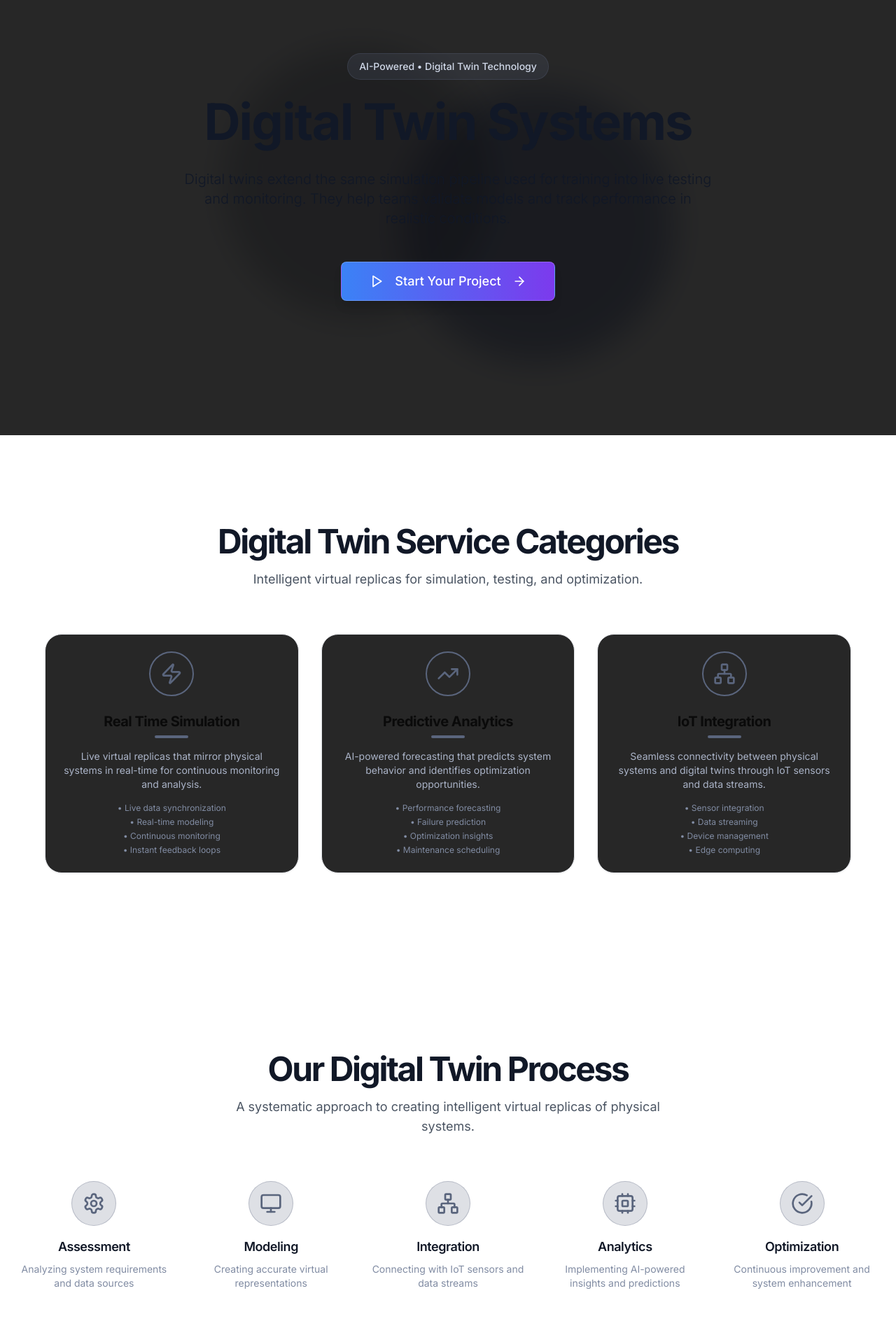
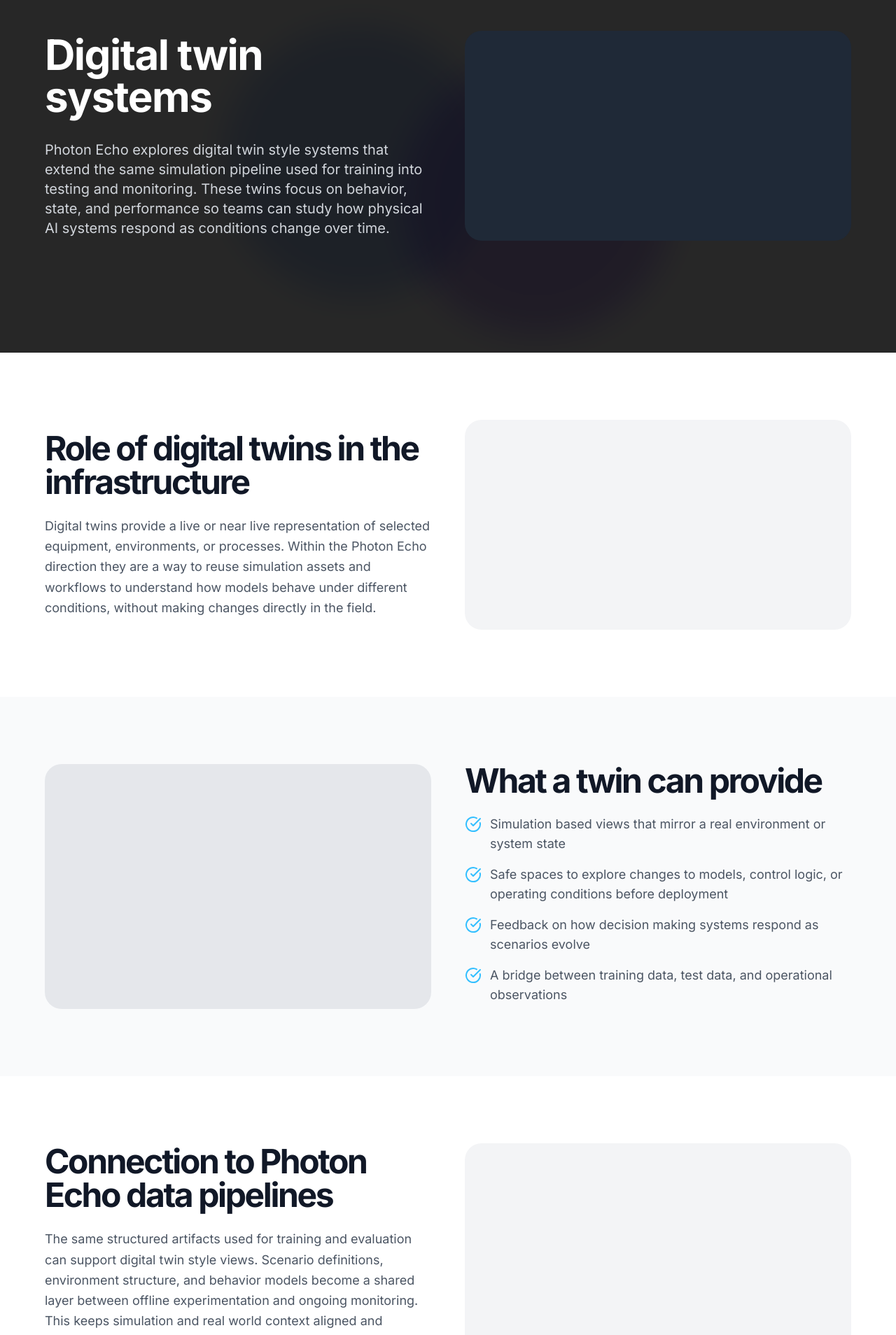
Before and after one commit to josha10cio/Photon-Digital-site, a Next.js app: page /digital_twin in a window 1280 px wide. Shown: the part 180-2088 px from the top of the page at 70% size. Built offline with nearby package versions, Linux system fonts and the light colour scheme.

Commit message:
Update Digital Twin page with new content and 2-column layouts

```diff
--- a/app/digital_twin/page.tsx
+++ b/app/digital_twin/page.tsx
@@ -1,265 +1,151 @@
+import { Button } from "@/components/ui/button"
+import { ArrowRightIcon, CheckCircleIcon } from "lucide-react"
 import Link from "next/link"
-import { Button } from "@/components/ui/button"
-import { Card, CardContent, CardDescription, CardHeader, CardTitle } from "@/components/ui/card"
-import { Badge } from "@/components/ui/badge"
-import {
-  BoxIcon,
-  ArrowRightIcon,
-  CheckCircleIcon,
-  NetworkIcon,
-  ZapIcon,
-  CpuIcon,
-  PlayIcon,
-  MonitorIcon,
-  SettingsIcon,
-  TrendingUpIcon,
-  ShieldIcon,
-  ClockIcon,
-} from "lucide-react"
 import type { Metadata } from "next"
 
 export const metadata: Metadata = {
-  title: "Digital Twin Systems",
-  description:
-    "Develop virtual replicas used for simulation, testing, and validation to improve AI system performance and reliability.",
-  keywords: [
-    "digital twin",
-    "real time simulation",
-    "predictive analytics",
-    "IoT integration",
-    "system modeling",
-  ],
-  openGraph: {
   title: "Digital Twin Systems – Photon Echo",
-    description:
-      "Develop virtual replicas used for simulation, testing, and validation to improve AI system performance and reliability.",
-    url: "https://www.photonecho.dev/digital_twin",
-    type: "article",
-  },
-  twitter: {
-    card: "summary_large_image",
-    title: "Digital Twin Systems – Photon Echo",
-    description:
-      "Develop virtual replicas used for simulation, testing, and validation to improve AI system performance and reliability.",
-  },
+  description: "Digital twin concepts in the Photon Echo infrastructure that extend simulation into testing and monitoring for physical AI systems.",
 }
 
 export default function DigitalTwinPage() {
   return (
     <div className="flex flex-col min-h-[calc(100dvh-4rem)]">
       {/* Hero Section */}
-      <section className="relative w-full py-20 md:py-32 lg:py-48 bg-[#272727] text-gray-900 overflow-hidden">
+      <section className="relative w-full py-20 md:py-32 lg:py-40 bg-[#272727] text-white overflow-hidden">
         <div className="absolute inset-0 overflow-hidden">
-          <div className="absolute top-1/4 left-1/4 w-96 h-96 bg-photon-400 rounded-full mix-blend-multiply filter blur-xl opacity-20 animate-pulse-slow"></div>
+          <div className="absolute top-1/4 left-1/4 w-96 h-96 bg-photon-500 rounded-full mix-blend-multiply filter blur-xl opacity-20 animate-pulse-slow"></div>
           <div
-            className="absolute top-1/3 right-1/4 w-96 h-96 bg-photon-600 rounded-full mix-blend-multiply filter blur-xl opacity-20 animate-pulse-slow"
+            className="absolute top-1/3 right-1/4 w-96 h-96 bg-photon-700 rounded-full mix-blend-multiply filter blur-xl opacity-20 animate-pulse-slow"
             style={{ animationDelay: "2s" }}
           ></div>
         </div>
 
-        <div className="container relative z-10 px-4 md:px-6 text-center">
-          <div className="max-w-4xl mx-auto">
-            <div className="flex justify-center mb-6">
-              <Badge className="bg-photon-400/20 text-photon-100 border-photon-400/30 px-4 py-2 text-sm font-medium">
-                AI-Powered • Digital Twin Technology
-              </Badge>
+        <div className="container relative z-10 px-4 md:px-6">
+          <div className="grid gap-12 lg:grid-cols-2 items-center max-w-6xl mx-auto">
+            {/* Left Column - Text Content */}
+            <div className="text-left">
+              <h1 className="text-4xl font-bold tracking-tight sm:text-5xl md:text-6xl leading-tight mb-8">
+                Digital twin systems
+              </h1>
+              <p className="text-lg md:text-xl text-gray-300 leading-relaxed">
+                Photon Echo explores digital twin style systems that extend the same simulation pipeline used for training into testing and monitoring. These twins focus on behavior, state, and performance so teams can study how physical AI systems respond as conditions change over time.
+              </p>
             </div>
-            <h1 className="text-4xl font-bold tracking-tight sm:text-5xl md:text-6xl lg:text-7xl leading-tight mb-8 animate-fadeIn">
-              Digital Twin Systems
-            </h1>
-            <p className="text-lg md:text-xl text-gray-900 max-w-3xl mx-auto font-light mb-12 animate-fadeIn" style={{ animationDelay: "0.3s" }}>
-              Digital twins extend the same simulation pipeline used for training into live testing and monitoring.
-              They help teams validate models and track performance in realistic conditions.
-            </p>
-            <div className="flex justify-center animate-fadeIn" style={{ animationDelay: "0.6s" }}>
-              <Link href="/contact">
-                <Button variant="primary" size="xl">
-                  <PlayIcon className="mr-2 w-5 h-5" />
-                  Start Your Project
-                  <ArrowRightIcon className="ml-2 w-5 h-5 group-hover:translate-x-1 transition-transform" />
-                </Button>
-              </Link>
+
+            {/* Right Column - Placeholder for Image */}
+            <div className="bg-gray-800 rounded-lg min-h-[300px] flex items-center justify-center">
             </div>
           </div>
         </div>
       </section>
 
-      {/* Digital Twin Services Overview */}
-      <section className="w-full py-20 md:py-32 bg-white">
+      {/* Section 1: Role of Digital Twins */}
+      <section className="w-full py-16 md:py-24 bg-white">
         <div className="container px-4 md:px-6">
-          <div className="text-center mb-16">
-            <h2 className="text-3xl font-bold tracking-tighter sm:text-4xl md:text-5xl text-gray-900 mb-4">Digital Twin Service Categories</h2>
-            <p className="text-lg text-gray-600 max-w-2xl mx-auto">
-              Intelligent virtual replicas for simulation, testing, and optimization.
+          <div className="grid gap-12 lg:grid-cols-2 items-center max-w-6xl mx-auto">
+            {/* Left Column - Text Content */}
+            <div className="text-left">
+              <h2 className="text-3xl font-bold tracking-tighter sm:text-4xl md:text-5xl text-gray-900 mb-6">
+                Role of digital twins in the infrastructure
+              </h2>
+              <p className="text-lg text-gray-600 leading-relaxed">
+                Digital twins provide a live or near live representation of selected equipment, environments, or processes. Within the Photon Echo direction they are a way to reuse simulation assets and workflows to understand how models behave under different conditions, without making changes directly in the field.
               </p>
             </div>
 
-          <div className="grid gap-8 md:grid-cols-2 lg:grid-cols-3 max-w-6xl mx-auto">
-            {/* Real-time Simulation */}
-            <Card className="bg-[#272727] border border-gray-200 hover:border-[#33bfff] hover:shadow-lg transition-all">
-              <CardHeader className="text-center pb-4">
-                <div className="w-16 h-16 rounded-full flex items-center justify-center mb-4 border-2 border-photon-400 transition-all duration-300 group-hover:border-photon-300 mx-auto">
-                  <ZapIcon className="h-8 w-8 text-photon-400 group-hover:text-photon-300" />
-                </div>
-                <CardTitle className="text-xl font-bold">Real Time Simulation</CardTitle>
-                <div className="w-12 h-1 bg-photon-400 rounded-full mx-auto mt-2"></div>
-              </CardHeader>
-              <CardContent className="text-center">
-                <CardDescription className="text-photon-200 text-sm mb-4">
-                  Live virtual replicas that mirror physical systems in real-time for continuous monitoring and analysis.
-                </CardDescription>
-                <ul className="text-xs text-photon-300 space-y-1">
-                  <li>• Live data synchronization</li>
-                  <li>• Real-time modeling</li>
-                  <li>• Continuous monitoring</li>
-                  <li>• Instant feedback loops</li>
-                </ul>
-              </CardContent>
-            </Card>
-
-            {/* Predictive Analytics */}
-            <Card className="bg-[#272727] border border-gray-200 hover:border-[#33bfff] hover:shadow-lg transition-all">
-              <CardHeader className="text-center pb-4">
-                <div className="w-16 h-16 rounded-full flex items-center justify-center mb-4 border-2 border-photon-400 transition-all duration-300 group-hover:border-photon-300 mx-auto">
-                  <TrendingUpIcon className="h-8 w-8 text-photon-400 group-hover:text-photon-300" />
-                </div>
-                <CardTitle className="text-xl font-bold">Predictive Analytics</CardTitle>
-                <div className="w-12 h-1 bg-photon-400 rounded-full mx-auto mt-2"></div>
-              </CardHeader>
-              <CardContent className="text-center">
-                <CardDescription className="text-photon-200 text-sm mb-4">
-                  AI-powered forecasting that predicts system behavior and identifies optimization opportunities.
-                </CardDescription>
-                <ul className="text-xs text-photon-300 space-y-1">
-                  <li>• Performance forecasting</li>
-                  <li>• Failure prediction</li>
-                  <li>• Optimization insights</li>
-                  <li>• Maintenance scheduling</li>
-                </ul>
-              </CardContent>
-            </Card>
-
-            {/* IoT Integration */}
-            <Card className="bg-[#272727] border border-gray-200 hover:border-[#33bfff] hover:shadow-lg transition-all">
-              <CardHeader className="text-center pb-4">
-                <div className="w-16 h-16 rounded-full flex items-center justify-center mb-4 border-2 border-photon-400 transition-all duration-300 group-hover:border-photon-300 mx-auto">
-                  <NetworkIcon className="h-8 w-8 text-photon-400 group-hover:text-photon-300" />
-                </div>
-                <CardTitle className="text-xl font-bold">IoT Integration</CardTitle>
-                <div className="w-12 h-1 bg-photon-400 rounded-full mx-auto mt-2"></div>
-              </CardHeader>
-              <CardContent className="text-center">
-                <CardDescription className="text-photon-200 text-sm mb-4">
-                  Seamless connectivity between physical systems and digital twins through IoT sensors and data streams.
-                </CardDescription>
-                <ul className="text-xs text-photon-300 space-y-1">
-                  <li>• Sensor integration</li>
-                  <li>• Data streaming</li>
-                  <li>• Device management</li>
-                  <li>• Edge computing</li>
-                </ul>
-              </CardContent>
-            </Card>
-          </div>
-        </div>
-      </section>
-
-      {/* Digital Twin Process */}
-      <section className="w-full py-20 md:py-32 bg-white">
-        <div className="container px-4 md:px-6">
-          <div className="text-center mb-16">
-            <h2 className="text-3xl font-bold tracking-tighter sm:text-4xl md:text-5xl text-gray-900 mb-4">Our Digital Twin Process</h2>
-            <p className="text-lg text-gray-600 max-w-2xl mx-auto">
-              A systematic approach to creating intelligent virtual replicas of physical systems.
-            </p>
-          </div>
-
-          <div className="grid gap-8 md:grid-cols-2 lg:grid-cols-5 max-w-7xl mx-auto">
-            <div className="text-center group">
-              <div className="w-16 h-16 rounded-full bg-photon-400/20 flex items-center justify-center mb-4 mx-auto border border-photon-400/30 group-hover:border-photon-400 transition-all duration-300">
-                <SettingsIcon className="h-8 w-8 text-photon-400" />
-              </div>
-              <h3 className="text-lg font-semibold text-gray-900 mb-2">Assessment</h3>
-              <p className="text-sm text-photon-300">Analyzing system requirements and data sources</p>
-            </div>
-
-            <div className="text-center group">
-              <div className="w-16 h-16 rounded-full bg-photon-400/20 flex items-center justify-center mb-4 mx-auto border border-photon-400/30 group-hover:border-photon-400 transition-all duration-300">
-                <MonitorIcon className="h-8 w-8 text-photon-400" />
-              </div>
-              <h3 className="text-lg font-semibold text-gray-900 mb-2">Modeling</h3>
-              <p className="text-sm text-photon-300">Creating accurate virtual representations</p>
-            </div>
-
-            <div className="text-center group">
-              <div className="w-16 h-16 rounded-full bg-photon-400/20 flex items-center justify-center mb-4 mx-auto border border-photon-400/30 group-hover:border-photon-400 transition-all duration-300">
-                <NetworkIcon className="h-8 w-8 text-photon-400" />
-              </div>
-              <h3 className="text-lg font-semibold text-gray-900 mb-2">Integration</h3>
-              <p className="text-sm text-photon-300">Connecting with IoT sensors and data streams</p>
-            </div>
-
-            <div className="text-center group">
-              <div className="w-16 h-16 rounded-full bg-photon-400/20 flex items-center justify-center mb-4 mx-auto border border-photon-400/30 group-hover:border-photon-400 transition-all duration-300">
-                <CpuIcon className="h-8 w-8 text-photon-400" />
-              </div>
-              <h3 className="text-lg font-semibold text-gray-900 mb-2">Analytics</h3>
-              <p className="text-sm text-photon-300">Implementing AI-powered insights and predictions</p>
-            </div>
-
-            <div className="text-center group">
-              <div className="w-16 h-16 rounded-full bg-photon-400/20 flex items-center justify-center mb-4 mx-auto border border-photon-400/30 group-hover:border-photon-400 transition-all duration-300">
-                <CheckCircleIcon className="h-8 w-8 text-photon-400" />
-              </div>
-              <h3 className="text-lg font-semibold text-gray-900 mb-2">Optimization</h3>
-              <p className="text-sm text-photon-300">Continuous improvement and system enhancement</p>
+            {/* Right Column - Placeholder for Image */}
+            <div className="bg-gray-100 rounded-lg min-h-[300px] flex items-center justify-center">
             </div>
           </div>
         </div>
       </section>
 
-      <section className="w-full py-20 md:py-32 bg-white">
+      {/* Section 2: What a Twin Can Provide */}
+      <section className="w-full py-16 md:py-24 bg-gray-50">
         <div className="container px-4 md:px-6">
-          <div className="text-center mb-16">
-            <h2 className="text-3xl font-bold tracking-tighter sm:text-4xl md:text-5xl text-gray-900 mb-4">What a Twin Provides</h2>
+          <div className="grid gap-12 lg:grid-cols-2 items-start max-w-6xl mx-auto">
+            {/* Left Column - Placeholder for Image */}
+            <div className="bg-gray-200 rounded-lg min-h-[350px] flex items-center justify-center order-2 lg:order-1">
             </div>
 
-          <div className="max-w-4xl mx-auto">
-            <Card className="bg-[#272727] border border-gray-200 hover:border-[#33bfff] hover:shadow-lg transition-all">
-              <CardContent className="p-8">
-                <ul className="space-y-4 text-photon-200">
+            {/* Right Column - Text Content */}
+            <div className="text-left order-1 lg:order-2">
+              <h2 className="text-3xl font-bold tracking-tighter sm:text-4xl md:text-5xl text-gray-900 mb-6">
+                What a twin can provide
+              </h2>
+              <ul className="space-y-4">
                 <li className="flex items-start gap-3">
-                    <CheckCircleIcon className="w-5 h-5 text-photon-400 mt-0.5 flex-shrink-0" />
-                    <span>Real time simulation and dashboards</span>
+                  <CheckCircleIcon className="w-6 h-6 text-[#33bfff] mt-0.5 flex-shrink-0" />
+                  <span className="text-lg text-gray-600">Simulation based views that mirror a real environment or system state</span>
                 </li>
                 <li className="flex items-start gap-3">
-                    <CheckCircleIcon className="w-5 h-5 text-photon-400 mt-0.5 flex-shrink-0" />
-                    <span>Safe testing for changes and updates</span>
+                  <CheckCircleIcon className="w-6 h-6 text-[#33bfff] mt-0.5 flex-shrink-0" />
+                  <span className="text-lg text-gray-600">Safe spaces to explore changes to models, control logic, or operating conditions before deployment</span>
                 </li>
                 <li className="flex items-start gap-3">
-                    <CheckCircleIcon className="w-5 h-5 text-photon-400 mt-0.5 flex-shrink-0" />
-                    <span>Feedback loops that guide the next round of dataset generation</span>
+                  <CheckCircleIcon className="w-6 h-6 text-[#33bfff] mt-0.5 flex-shrink-0" />
+                  <span className="text-lg text-gray-600">Feedback on how decision making systems respond as scenarios evolve</span>
+                </li>
+                <li className="flex items-start gap-3">
+                  <CheckCircleIcon className="w-6 h-6 text-[#33bfff] mt-0.5 flex-shrink-0" />
+                  <span className="text-lg text-gray-600">A bridge between training data, test data, and operational observations</span>
                 </li>
               </ul>
-              </CardContent>
-            </Card>
+            </div>
           </div>
         </div>
       </section>
 
+      {/* Section 3: Connection to Photon Echo Data Pipelines */}
       <section className="w-full py-16 md:py-24 bg-white">
-        <div className="container px-4 md:px-6 max-w-4xl mx-auto">
-          <h2 className="text-3xl font-bold tracking-tighter sm:text-4xl md:text-5xl text-gray-900 mb-6">How this supports the data loop</h2>
-          <p className="text-gray-600">
-            Synthetic data trains the model. The twin tests the model in realistic conditions. Results guide the next round of dataset generation.
+        <div className="container px-4 md:px-6">
+          <div className="grid gap-12 lg:grid-cols-2 items-center max-w-6xl mx-auto">
+            {/* Left Column - Text Content */}
+            <div className="text-left">
+              <h2 className="text-3xl font-bold tracking-tighter sm:text-4xl md:text-5xl text-gray-900 mb-6">
+                Connection to Photon Echo data pipelines
+              </h2>
+              <p className="text-lg text-gray-600 leading-relaxed">
+                The same structured artifacts used for training and evaluation can support digital twin style views. Scenario definitions, environment structure, and behavior models become a shared layer between offline experimentation and ongoing monitoring. This keeps simulation and real world context aligned and supports long term infrastructure rather than one off projects.
               </p>
+            </div>
+
+            {/* Right Column - Placeholder for Image */}
+            <div className="bg-gray-100 rounded-lg min-h-[300px] flex items-center justify-center">
+            </div>
+          </div>
         </div>
       </section>
 
+      {/* CTA Section */}
+      <section className="w-full py-20 md:py-28 bg-[#272727]">
+        <div className="container px-4 md:px-6">
+          <div className="grid gap-12 lg:grid-cols-2 items-center max-w-6xl mx-auto">
+            {/* Left Column - Text Content */}
+            <div className="text-left">
+              <h2 className="text-3xl font-bold tracking-tighter sm:text-4xl md:text-5xl text-white mb-6">
+                Explore digital twin concepts
+              </h2>
+              <p className="text-lg text-gray-300 leading-relaxed mb-8">
+                If your team is interested in how digital twin approaches might fit your physical AI workflows, reach out to discuss how Photon Echo can help.
+              </p>
+              <Link href="/contact">
+                <Button
+                  variant="default"
+                  size="lg"
+                  className="bg-[#33bfff] hover:bg-[#2aa3d9] text-white px-8 py-6 text-base font-medium rounded-md"
+                >
+                  Contact Photon Echo
+                  <ArrowRightIcon className="ml-2 h-5 w-5" />
+                </Button>
+              </Link>
+            </div>
 
-      <section className="w-full py-16 md:py-24 bg-[#272727] text-center">
-        <div className="container px-4 md:px-6">
-          <Link href="/contact"><Button variant="primary" size="xl">Start Your Project</Button></Link>
+            {/* Right Column - Placeholder for Image */}
+            <div className="bg-gray-800 rounded-lg min-h-[250px] flex items-center justify-center">
+            </div>
+          </div>
         </div>
       </section>
     </div>
```
Lines whose indentation alone changed are shown as unchanged.
